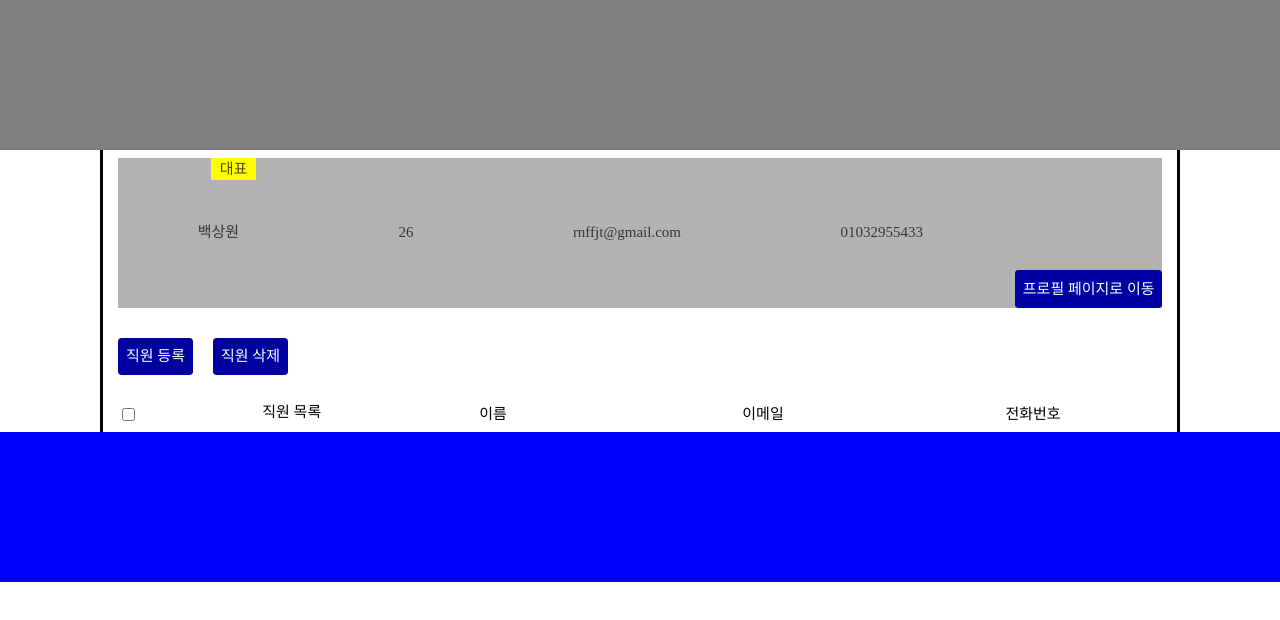
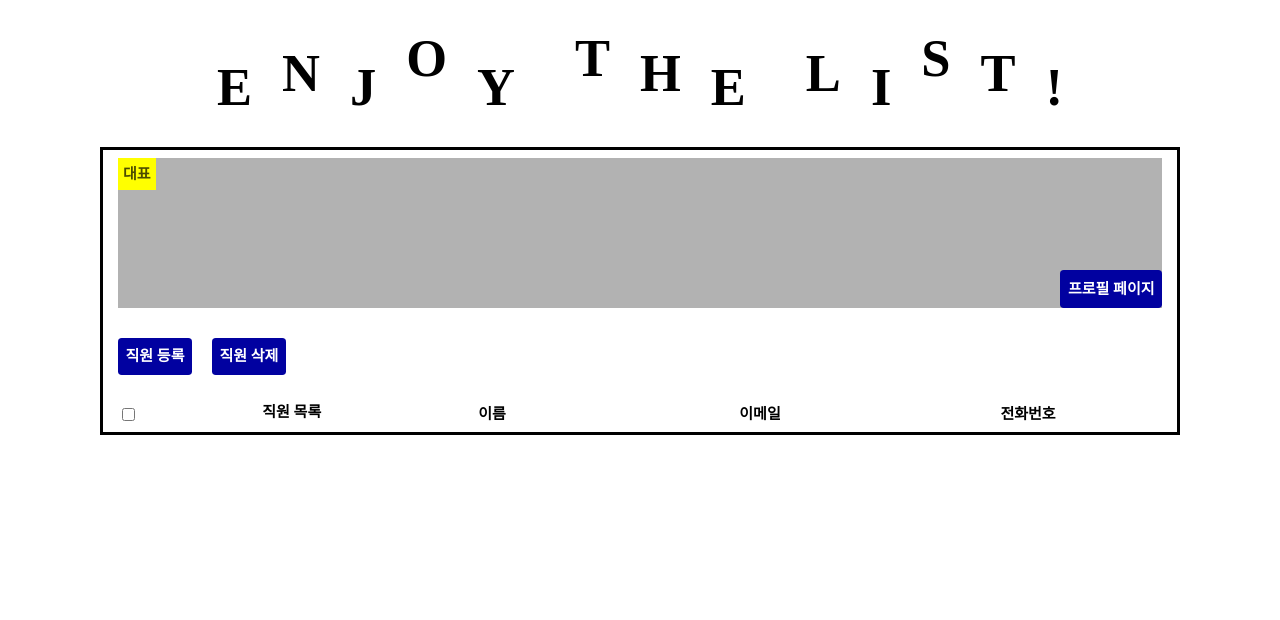
Before and after one commit to Yamyam-code/listJS, a website with bundled scripts: page main.html in a window 1280 px wide. Built offline with nearby package versions, Linux system fonts and the light colour scheme; no server answers.

Commit message:
중간저장

```diff
--- /dev/null
+++ b/css/logo.css
@@ -0,0 +1,30 @@
+.logo {
+  font-size: 3.5rem;
+}
+.logo.one {
+  animation: wave 3s infinite;
+}
+.logo.two {
+  animation: wave 2s infinite;
+}
+.logo.three {
+  animation: wave 4s infinite;
+}
+
+@keyframes wave {
+  0% {
+    transform: translateY(0);
+  }
+  25% {
+    transform: translateY(-1rem);
+  }
+  50% {
+    transform: translateY(0);
+  }
+  75% {
+    transform: translateY(1rem);
+  }
+  100% {
+    transform: translateY(0);
+  }
+}
--- a/css/main.css
+++ b/css/main.css
@@ -2,23 +2,44 @@ html,
 body {
   width: 100%;
   height: 100%;
-  border-collapse: collapse;
   font-size: 20px;
+  font-weight: 600;
 }
-
+a {
+  text-decoration: none;
+  color: white;
+}
+.inner {
+  width: 72rem;
+}
+main .inner {
+  border-left: 3px solid black;
+  border-right: 3px solid black;
+}
+.information form {
+  display: flex;
+  flex-direction: column;
+  align-items: center;
+  gap: 4rem;
+  margin-top: 4rem;
+}
+.information form input {
+  width: 15rem;
+  height: 1.5rem;
+}
 @media (max-width: 1439px) {
   html,
   body {
     font-size: 15px;
-  }
-  .inner {
-    width: 72rem;
   }
 }
 @media (max-width: 1079px) {
   html,
   body {
     font-size: 10.7px;
+  }
+  .list-head .second {
+    margin-left: 7px;
   }
 }
 @media (max-width: 700px) {
@@ -28,6 +49,28 @@ body {
   }
   .inner {
     width: 100%;
+    min-width: 480px;
+  }
+  .list-head .second {
+    margin-left: 14px;
+  }
+  main .inner {
+    border: none;
+  }
+  .information form {
+    display: flex;
+    flex-direction: column;
+    align-items: center;
+    gap: 3rem;
+    margin-top: 2rem;
+  }
+  .information form input {
+    width: 15rem;
+    height: 1rem;
+  }
+  .information form input[type='file'] {
+    width: auto;
+    height: auto;
   }
 }
 h1 {
@@ -48,7 +91,6 @@ h1 {
   height: 100%;
   margin: 0 auto;
   box-sizing: border-box;
-  border-collapse: collapse;
 }
 .hidden {
   visibility: hidden;
@@ -58,22 +100,20 @@ h1 {
   visibility: visible;
   opacity: 1;
 }
-.click-x {
-  pointer-events: none;
-}
 
-header {
+header .inner {
+  display: flex;
+  justify-content: center;
+  align-items: center;
   height: 10rem;
-  border-collapse: collapse;
-  background-color: gray;
+  border-bottom: 3px solid black;
+  gap: 2rem;
 }
 
 main .inner {
   display: flex;
   flex-direction: column;
   padding: 0.5rem 1rem;
-  border-left: 3px solid black;
-  border-right: 3px solid black;
   gap: 30px;
 }
 
@@ -87,14 +127,13 @@ main .inner {
   color: rgba(0, 0, 0, 0.7);
 }
 .owner {
-  width: 3rem;
-  height: 1.5rem;
   position: absolute;
   text-align: center;
   line-height: 1.5rem;
   top: 0;
-  left: 6.2rem;
+  left: 0;
   background-color: yellow;
+  padding: 5px;
 }
 .blink {
   animation: blinking 0.2s infinite;
@@ -113,13 +152,6 @@ main .inner {
   position: absolute;
   bottom: 0;
   right: 0;
-  height: 1.5rem;
-  line-height: 1.5rem;
-  background-color: rgb(1, 1, 160);
-  color: white;
-  border-radius: 0.25rem;
-  cursor: pointer;
-  padding: 0.5rem;
 }
 
 .add-function-wrap {
@@ -131,16 +163,21 @@ main .inner {
   display: flex;
 }
 .button {
-  width: 5rem;
-  height: 2.5rem;
+  width: auto;
+  height: 1.5rem;
+  line-height: 1.5rem;
   background-color: rgb(1, 1, 160);
   color: white;
-  text-align: center;
-  line-height: 2.5rem;
   border-radius: 0.25rem;
   cursor: pointer;
+  padding: 0.5rem;
+  transition: transform 0.3s;
 }
-.button:last-child {
+.button:hover {
+  transform: scale(1.1);
+}
+
+#delete-btn {
   margin-left: 20px;
 }
 
@@ -161,26 +198,17 @@ main .inner {
   box-sizing: border-box;
   padding: 2.5rem;
 }
-.information form {
-  display: flex;
-  flex-direction: column;
-  align-items: center;
-  gap: 4rem;
-  margin-top: 4rem;
-}
+
 .information #form-exit {
+  font-size: 2rem;
   position: absolute;
   top: 0;
   right: 0;
   cursor: pointer;
 }
-.information form input {
-  width: 15rem;
-  height: 1.5rem;
-}
 
 .list-head {
-  width: 70rem;
+  width: 100%;
   display: flex;
   justify-content: space-between;
   text-align: center;
@@ -207,13 +235,15 @@ main .inner {
 }
 
 .item {
+  width: 100%;
   display: flex;
   justify-content: space-between;
   text-align: center;
   height: 15rem;
   box-sizing: border-box;
+  box-sizing: border-box;
+  margin: 0.5rem 0;
   border: 3px solid black;
-  margin: 0.5rem 0;
 }
 
 .item .checkbox-img-wrap {
@@ -241,7 +271,9 @@ main .inner {
 }
 
 footer {
+  width: 100%;
   height: 10rem;
-  border-collapse: collapse;
-  background-color: blue;
 }
+footer .inner {
+  border-top: 3px solid black;
+}
--- a/js/firestore.js
+++ b/js/firestore.js
@@ -27,7 +27,7 @@ async function firstBuildImg(name, id) {
       const url = await peoplesRef.child(name).getDownloadURL();
       const img = document.getElementsByClassName(id)[0];
       img.src = url;
-    }, 700);
+    }, 1000);
   } catch (err) {
     console.log(err);
   }
--- a/js/main.js
+++ b/js/main.js
@@ -99,7 +99,7 @@ function addPeopleEl(people) {
   peopleName.classList.add('name', 'text');
   peopleName.innerHTML = people.name;
   const peopleEmail = document.createElement('div');
-  peopleEmail.classList.add('emaie', 'text');
+  peopleEmail.classList.add('email', 'text');
   peopleEmail.innerHTML = people.email;
   const peoplePhone = document.createElement('div');
   peoplePhone.classList.add('phone', 'text');
@@ -126,8 +126,10 @@ function addPeopleEl(people) {
 
 function deletePeopleEl() {
   peoples.forEach((e) => {
-    localStorage.removeItem(e.name);
-    deleteImg(e.name);
+    if (e.check === true) {
+      localStorage.removeItem(e.name);
+      deleteImg(e.name);
+    }
   });
   peoples = peoples.filter((e) => e.check === false);
   for (let i = list.childNodes.length - 1; i >= 0; i--) {
@@ -151,7 +153,7 @@ function changeHidden(item) {
 }
 
 function buildList() {
-  for (let i = 0; i < localStorage.length; i++) {
+  for (let i = localStorage.length - 1; i >= 0; i--) {
     if (localStorage.key(i) === 'owner') {
       console.log(
         `${JSON.parse(localStorage.getItem('owner')).name}님이 접속하셨습니다.`
--- a/main.html
+++ b/main.html
@@ -16,6 +16,7 @@
     />
 
     <link rel="stylesheet" href="./css/main.css" />
+    <link rel="stylesheet" href="./css/logo.css" />
 
     <script src="https://www.gstatic.com/firebasejs/8.6.5/firebase-app.js"></script>
     <script src="https://www.gstatic.com/firebasejs/8.6.5/firebase-auth.js"></script>
@@ -53,21 +54,34 @@
     <div class="screen-wrap">
       <header>
         <div class="inner">
-          <div></div>
-          <div></div>
-          <div></div>
+          <div class="logo one">E</div>
+          <div class="logo two">N</div>
+          <div class="logo one">J</div>
+          <div class="logo three">O</div>
+          <div class="logo one">Y</div>
+          <div class="logo"></div>
+          <div class="logo three">T</div>
+          <div class="logo two">H</div>
+          <div class="logo one">E</div>
+          <div class="logo"></div>
+          <div class="logo two">L</div>
+          <div class="logo one">I</div>
+          <div class="logo three">S</div>
+          <div class="logo two">T</div>
+          <div class="logo one">!</div>
         </div>
       </header>
       <main>
         <div class="inner">
           <section class="profile">
             <div class="owner">대표</div>
-            <div>백상원</div>
-            <div>26</div>
-            <div>rnffjt@gmail.com</div>
-            <div>01032955433</div>
+            <div id="owner-name"></div>
+            <div id="owner-email"></div>
+            <div id="owner-phone"></div>
             <div class="owner-employees"></div>
-            <div class="to-profile">프로필 페이지로 이동</div>
+            <div class="to-profile button">
+              <a href="./profile.html">프로필 페이지</a>
+            </div>
           </section>
           <section>
             <div class="add-function-wrap">
```
Also changed, not shown: profile.html (added, +52 -0 lines).
